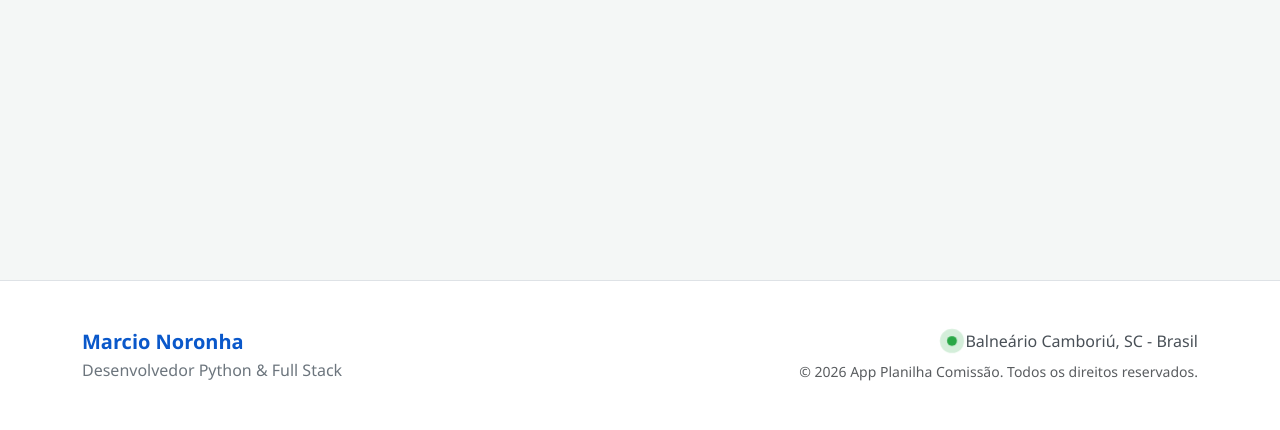
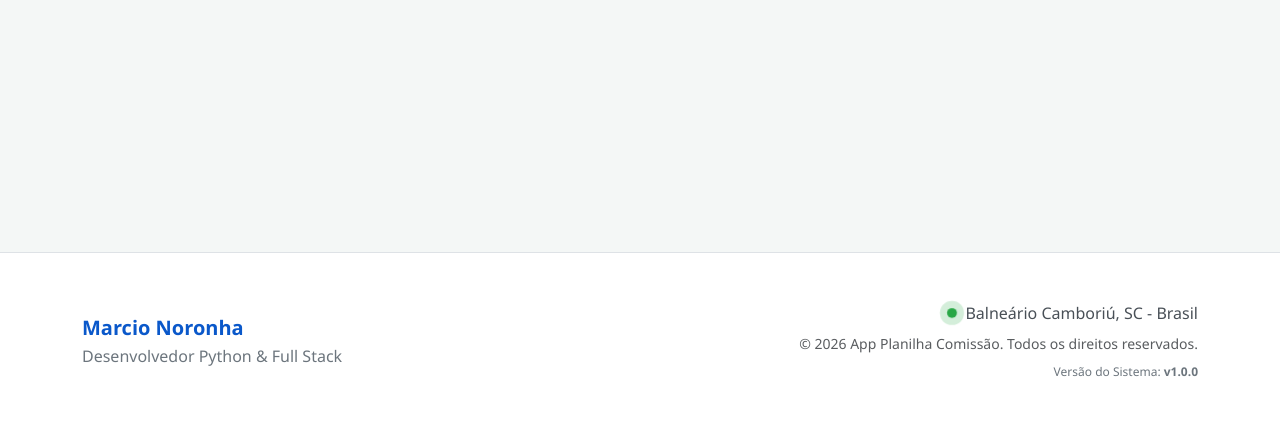
Before and after one commit to marcionoronha1995/app_planilha_comissao, a Flask app: page /contato in a window 1280 px wide. Shown: the part 370-800 px from the top of the page. Run offline with Flask 3, Linux system fonts and the light colour scheme.

Commit message:
texto versão código

```diff
--- a/app.py
+++ b/app.py
@@ -1,6 +1,16 @@
 from flask import Flask, render_template
 
 app = Flask(__name__)
+
+# No topo do seu app.py, junto com as configurações
+VERSAO_APP = "1.1.0"  # Altere aqui sempre que atualizar o código
+
+@app.route('/')
+def home():
+    # Passamos a versão para o HTML
+    return render_template('index.html', menu=MENU_SISTEMA, versao=VERSAO_APP)
+
+# Repita o 'versao=VERSAO_APP' nas outras rotas se quiser que apareça em todas as páginas
 
 # ==========================================
 # 1. CONFIGURAÇÕES GERAIS
--- a/templates/base.html
+++ b/templates/base.html
@@ -8,6 +8,14 @@
 
     <link href="https://cdn.jsdelivr.net/npm/bootstrap@5.3.0/dist/css/bootstrap.min.css" rel="stylesheet">
     <link rel="stylesheet" href="{{ url_for('static', filename='css/style.css') }}">
+    <style>
+    /* ... seus outros estilos ... */
+
+    .texto-versao {
+        font-size: 0.75rem;
+        color: #6c757d; /* Cor secundária (cinza) */
+    }
+</style>
 </head>
 
 <body class="d-flex flex-column min-vh-100">
@@ -74,6 +82,12 @@
                     <p class="small text-muted mb-0">
                         &copy; 2026 App Planilha Comissão. Todos os direitos reservados.
                     </p>
+                   <div class="mt-1">
+        <small class="texto-versao">
+            Versão do Sistema: <strong>v{{ versao if versao else '1.0.0' }}</strong>
+        </small>
+    </div>
+
                 </div>
             </div>
         </div>
```
